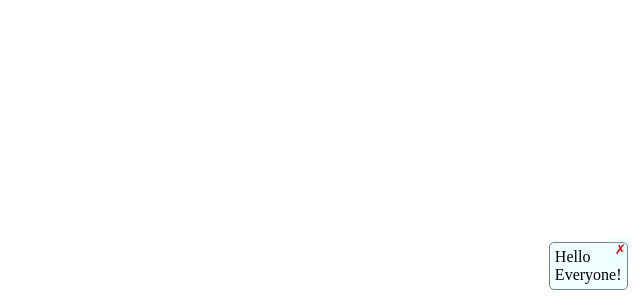
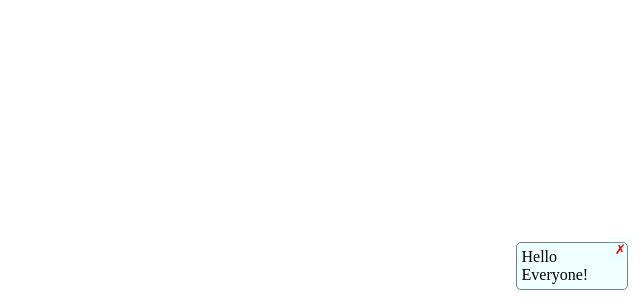
Before and after one commit to jmnuf/jtoasted, a website built with webpack: page src/template.html in a window 1280 px wide. Shown: the part 500-800 px from the top of the page, without its empty margins (640-1280 px from the left). Built offline with nearby package versions, Linux system fonts and the light colour scheme.

Commit message:
(Styles: .jtoasted width) For the JToasty html div elements made the max-width to be 25% of the view width and their min-width to 100px

```diff
--- a/src/style.css
+++ b/src/style.css
@@ -16,8 +16,9 @@
     border: 1px slategray solid;
     border-radius: 5px;
     padding: 5px;
-    min-width: 2em;
+    min-width: 100px;
     min-height: 1.5em;
+    max-width: 25vw;
 
     user-select: none;
     -webkit-user-select: none;
```
